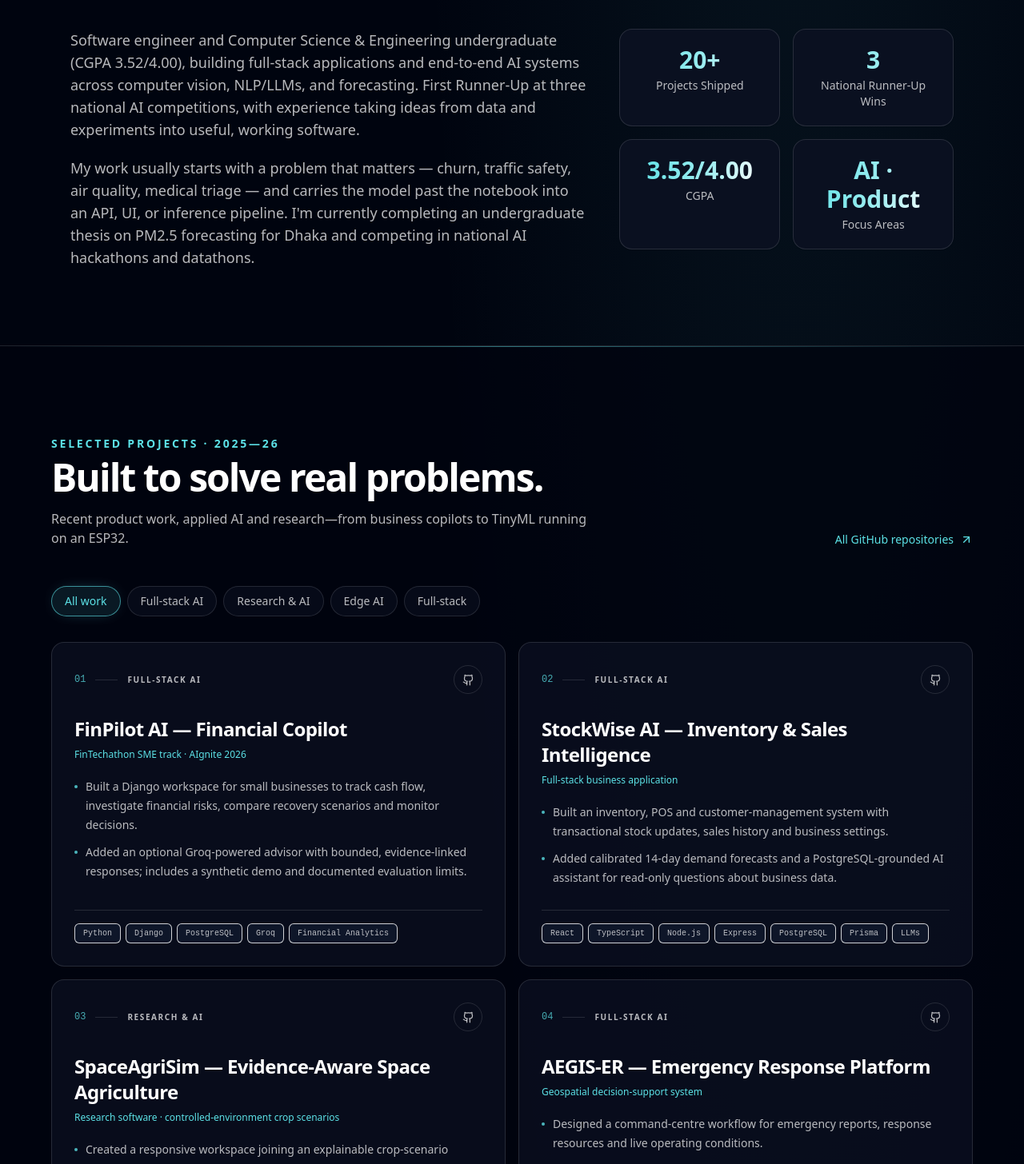
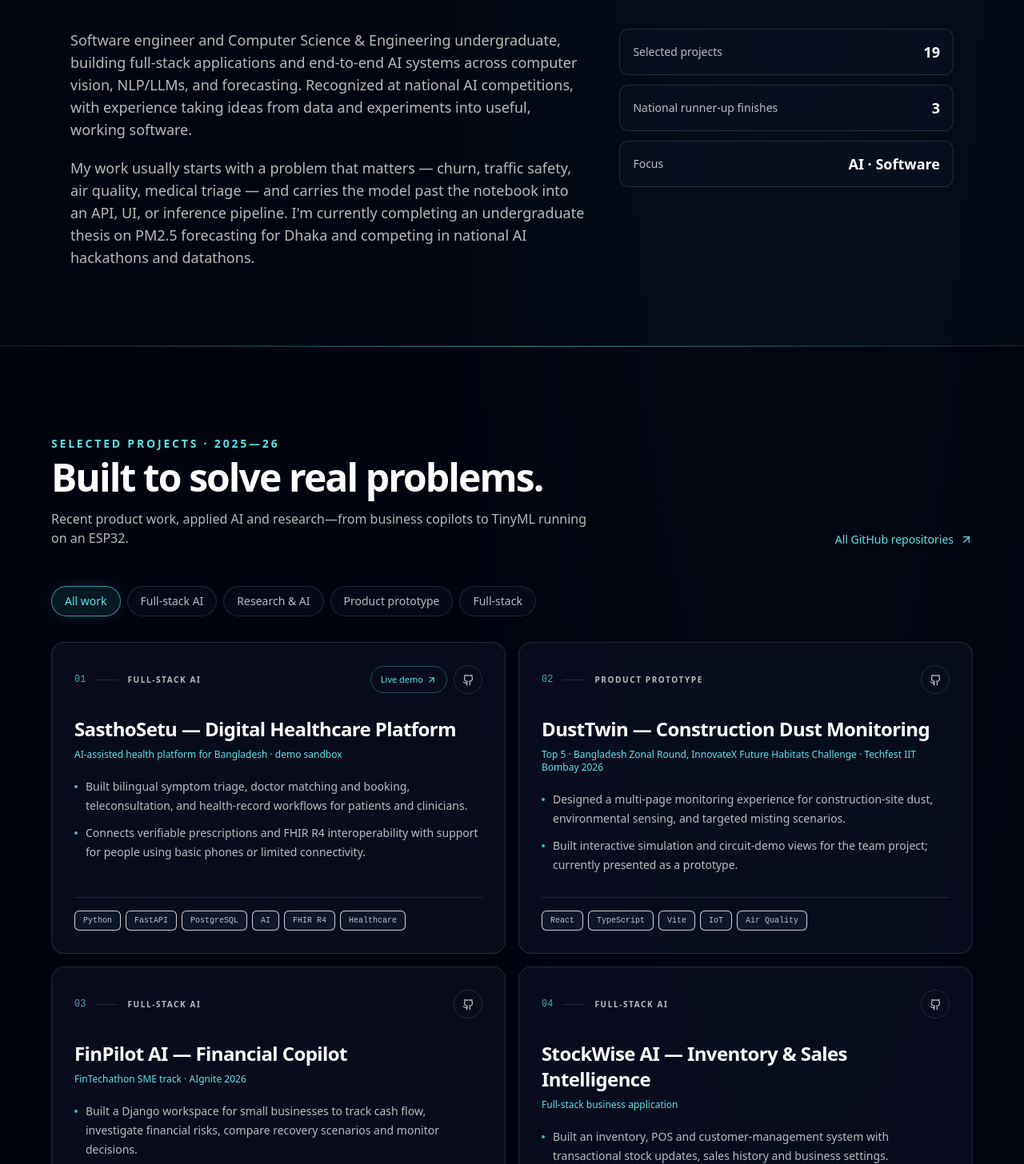
Before and after one commit to meherabmehu/Meherrab_portfolio, a Next.js app: page / in a window 1280 px wide. Shown: the part 1014-2470 px from the top of the page at 80% size. Built offline with nearby package versions, Linux system fonts and the light colour scheme.

Commit message:
Update healthcare project and portfolio profile details

```diff
--- a/components/About.tsx
+++ b/components/About.tsx
@@ -1,11 +1,10 @@
 import Reveal from "./Reveal";
-import { profile, projects, achievements, education } from "@/content/data";
+import { profile, projects, achievements } from "@/content/data";
 
 const stats = [
-  { label: "Projects Shipped", value: `${projects.length}+` },
-  { label: "National Runner-Up Wins", value: `${achievements.filter((a) => a.highlight).length}` },
-  { label: "CGPA", value: education[0]?.note.replace("CGPA ", "") ?? "" },
-  { label: "Focus Areas", value: "AI · Product" },
+  { label: "Selected projects", value: `${projects.length}` },
+  { label: "National runner-up finishes", value: `${achievements.filter((a) => a.title.includes("Runner-Up")).length}` },
+  { label: "Focus", value: "AI · Software" },
 ];
 
 export default function About() {
@@ -28,12 +27,12 @@ export default function About() {
           </Reveal>
         </div>
 
-        <div className="grid grid-cols-2 gap-4 lg:col-span-2 lg:content-start">
+        <div className="grid grid-cols-1 gap-3 sm:grid-cols-3 lg:col-span-2 lg:grid-cols-1 lg:content-start">
           {stats.map((stat, index) => (
             <Reveal key={stat.label} delay={0.15 + index * 0.05}>
-              <div className="card-hover h-full rounded-2xl border border-border bg-card p-5 text-center shadow-sm">
-                <div className="gradient-text text-2xl font-bold sm:text-3xl">{stat.value}</div>
-                <div className="mt-1 text-xs text-muted sm:text-sm">{stat.label}</div>
+              <div className="flex h-full items-center justify-between gap-4 rounded-xl border border-border bg-card/70 px-4 py-3.5 transition hover:border-accent/30">
+                <div className="text-xs text-muted sm:text-sm">{stat.label}</div>
+                <div className="shrink-0 text-base font-semibold text-ink sm:text-lg">{stat.value}</div>
               </div>
             </Reveal>
           ))}
--- a/components/Achievements.tsx
+++ b/components/Achievements.tsx
@@ -13,7 +13,7 @@ export default function Achievements() {
         <h2 className="mb-12 text-3xl font-bold sm:text-4xl">Competitions &amp; Recognition</h2>
       </Reveal>
 
-      <div className="mb-8 grid gap-4 sm:grid-cols-3">
+      <div className="mb-8 grid gap-4 sm:grid-cols-2 xl:grid-cols-4">
         {highlights.map((a, i) => (
           <Reveal key={a.title} delay={i * 0.08}>
             <div className="card-hover h-full rounded-2xl border border-accent/30 bg-gradient-to-br from-accent/10 via-card/60 to-card/60 p-5">
--- a/components/Education.tsx
+++ b/components/Education.tsx
@@ -8,7 +8,7 @@ export default function Education() {
       <div className="mx-auto max-w-6xl">
         <Reveal>
           <p className="section-heading">Education</p>
-          <h2 className="mb-12 text-3xl font-bold sm:text-4xl">Academic Background</h2>
+          <h2 className="mb-12 text-3xl font-semibold tracking-tight sm:text-4xl">University &amp; certifications</h2>
         </Reveal>
 
         <div className="grid gap-6 lg:grid-cols-3">
@@ -22,9 +22,6 @@ export default function Education() {
                   <div>
                     <h3 className="text-base font-semibold text-ink">{e.degree}</h3>
                     <p className="text-sm text-accent3">{e.school}</p>
-                    <p className="mt-1 text-sm text-muted">
-                      {e.period} · {e.note}
-                    </p>
                   </div>
                 </div>
               </Reveal>
--- a/components/Projects.tsx
+++ b/components/Projects.tsx
@@ -5,7 +5,7 @@ import { Github, ArrowUpRight, ChevronDown, ChevronUp } from "lucide-react";
 import Reveal from "./Reveal";
 import { projects } from "@/content/data";
 
-const filters = ["All work", "Full-stack AI", "Research & AI", "Edge AI", "Full-stack"] as const;
+const filters = ["All work", "Full-stack AI", "Research & AI", "Product prototype", "Full-stack"] as const;
 const INITIAL_COUNT = 6;
 
 export default function Projects() {
@@ -74,11 +74,18 @@ export default function Projects() {
                     <span className="h-px w-7 bg-border" />
                     <span className="text-[10px] font-semibold uppercase tracking-[.16em] text-muted">{project.category}</span>
                   </div>
-                  {project.githubUrl && (
-                    <a href={project.githubUrl} target="_blank" rel="noreferrer" aria-label={`View ${project.title} on GitHub`} className="inline-flex h-9 w-9 items-center justify-center rounded-full border border-border text-muted transition hover:border-accent/60 hover:text-accent">
-                      <Github size={15} />
-                    </a>
-                  )}
+                  <div className="flex items-center gap-2">
+                    {project.demoUrl && (
+                      <a href={project.demoUrl} target="_blank" rel="noreferrer" className="inline-flex items-center gap-1 rounded-full border border-accent/30 px-3 py-2 text-[11px] font-medium text-accent transition hover:border-accent/60 hover:bg-accent/10">
+                        Live demo <ArrowUpRight size={13} />
+                      </a>
+                    )}
+                    {project.githubUrl && (
+                      <a href={project.githubUrl} target="_blank" rel="noreferrer" aria-label={`View ${project.title} on GitHub`} className="inline-flex h-9 w-9 items-center justify-center rounded-full border border-border text-muted transition hover:border-accent/60 hover:text-accent">
+                        <Github size={15} />
+                      </a>
+                    )}
+                  </div>
                 </div>
 
                 <h3 className="max-w-xl text-xl font-semibold leading-snug tracking-tight text-ink sm:text-2xl">{project.title}</h3>
--- a/content/data.ts
+++ b/content/data.ts
@@ -33,7 +33,7 @@ export const profile = {
   // Short one-liner shown big in the Hero — keep this punchy, not a full bio.
   tagline: "I turn research papers and messy data into AI systems that actually ship.",
   summary:
-    "Software engineer and Computer Science & Engineering undergraduate (CGPA 3.52/4.00), building full-stack applications and end-to-end AI systems across computer vision, NLP/LLMs, and forecasting. First Runner-Up at three national AI competitions, with experience taking ideas from data and experiments into useful, working software.",
+    "Software engineer and Computer Science & Engineering undergraduate, building full-stack applications and end-to-end AI systems across computer vision, NLP/LLMs, and forecasting. Recognized at national AI competitions, with experience taking ideas from data and experiments into useful, working software.",
   // Second paragraph shown only in the About section, for extra detail/story
   // beyond the summary above (which also doubles as the page's meta description).
   bioDetail:
@@ -52,11 +52,37 @@ export type Project = {
   description: string[]; // bullet points
   tech: string[];
   githubUrl: string;
+  demoUrl?: string;
   category: string;
   featured?: boolean; // featured projects render larger in the grid
 };
 
 export const projects: Project[] = [
+  {
+    title: "SasthoSetu — Digital Healthcare Platform",
+    context: "AI-assisted health platform for Bangladesh · demo sandbox",
+    description: [
+      "Built bilingual symptom triage, doctor matching and booking, teleconsultation, and health-record workflows for patients and clinicians.",
+      "Connects verifiable prescriptions and FHIR R4 interoperability with support for people using basic phones or limited connectivity.",
+    ],
+    tech: ["Python", "FastAPI", "PostgreSQL", "AI", "FHIR R4", "Healthcare"],
+    githubUrl: "https://github.com/meherabmehu/SasthoSetu",
+    demoUrl: "https://sasthosetu.onrender.com",
+    category: "Full-stack AI",
+    featured: true,
+  },
+  {
+    title: "DustTwin — Construction Dust Monitoring",
+    context: "Top 5 · Bangladesh Zonal Round, InnovateX Future Habitats Challenge · Techfest IIT Bombay 2026",
+    description: [
+      "Designed a multi-page monitoring experience for construction-site dust, environmental sensing, and targeted misting scenarios.",
+      "Built interactive simulation and circuit-demo views for the team project; currently presented as a prototype.",
+    ],
+    tech: ["React", "TypeScript", "Vite", "IoT", "Air Quality"],
+    githubUrl: "https://github.com/meherabmehu/DustTwin",
+    category: "Product prototype",
+    featured: true,
+  },
   {
     title: "FinPilot AI — Financial Copilot",
     context: "FinTechathon SME track · AIgnite 2026",
@@ -91,30 +117,6 @@ export const projects: Project[] = [
     tech: ["Python", "FastAPI", "React", "NASA OSDR", "Machine Learning", "SVG"],
     githubUrl: "https://github.com/meherabmehu/SpaceAgriSim",
     category: "Research & AI",
-    featured: true,
-  },
-  {
-    title: "AEGIS-ER — Emergency Response Platform",
-    context: "Geospatial decision-support system",
-    description: [
-      "Designed a command-centre workflow for emergency reports, response resources and live operating conditions.",
-      "Combines explainable triage with disruption-aware routing to support dispatch decisions under changing road conditions.",
-    ],
-    tech: ["Python", "FastAPI", "Geospatial Systems", "Leaflet", "Optimization"],
-    githubUrl: "https://github.com/meherabmehu/aegis-er-platform",
-    category: "Full-stack AI",
-    featured: true,
-  },
-  {
-    title: "Pre-Impact Fall Detection on ESP32",
-    context: "TinyML · wearable inertial sensing",
-    description: [
-      "Built a compact INT8 model that classifies motion windows as non-fall, alert or fall on an ESP32 using MPU6050 sensor data.",
-      "Trained and evaluated across public fall datasets, exported the model to TensorFlow Lite Micro and verified inference on physical hardware.",
-    ],
-    tech: ["TensorFlow", "TensorFlow Lite Micro", "ESP32", "C++", "TinyML"],
-    githubUrl: "https://github.com/meherabmehu/elderly_fall_detection",
-    category: "Edge AI",
     featured: true,
   },
   {
@@ -254,14 +256,6 @@ export const projects: Project[] = [
     category: "Full-stack AI",
   },
   {
-    title: "SasthoSetu — Digital Healthcare Platform",
-    context: "Personal Project",
-    description: ["Healthcare platform with patient and provider workflows, appointment management, medical records and AI-assisted health features, backed by a documented REST API."],
-    tech: ["Python", "FastAPI", "PostgreSQL", "React", "JWT", "AI"],
-    githubUrl: "https://github.com/meherabmehu/SasthoSetu",
-    category: "Full-stack AI",
-  },
-  {
     title: "Vantage Robotics Simulator",
     context: "Personal Project",
     description: ["Browser-based robot-arm control with forward/inverse kinematics, built with React, TypeScript, and Three.js"],
@@ -312,6 +306,11 @@ export const skills: { category: string; items: string[] }[] = [
 // ACHIEVEMENTS — competition wins and recognitions, most important first.
 // ----------------------------------------------------------------------------
 export const achievements: { title: string; note?: string; highlight?: boolean }[] = [
+  {
+    title: "Top 5 Team — Bangladesh Zonal Round, InnovateX Future Habitats Challenge (Techfest IIT Bombay 2026)",
+    note: "Team CTRL_V · DustTwin · Hosted at DUET, Gazipur",
+    highlight: true,
+  },
   { title: "First Runner-Up — bKash x NSUCEC Cybernauts 2026 Datathon Grand Finale", note: "National datathon", highlight: true },
   { title: "First Runner-Up — Data Hackathon, 5th National Data Science Summit (NDSS) 2026", note: "Daffodil International University", highlight: true },
   { title: "First Runner-Up — DUET CSE Carnival 2026 AI Hackathon", highlight: true },
@@ -356,24 +355,10 @@ export const leadership: { role: string; org: string; points: string[] }[] = [
 // ----------------------------------------------------------------------------
 // EDUCATION
 // ----------------------------------------------------------------------------
-export const education: { degree: string; school: string; period: string; note: string }[] = [
+export const education: { degree: string; school: string }[] = [
   {
     degree: "B.Sc. in Computer Science & Engineering",
     school: "International University of Business Agriculture and Technology (IUBAT), Dhaka",
-    period: "Expected 2026",
-    note: "CGPA 3.52/4.00",
-  },
-  {
-    degree: "HSC (Science)",
-    school: "Govt. Nalchity College",
-    period: "2020",
-    note: "GPA 4.50/5.00",
-  },
-  {
-    degree: "SSC (Science)",
-    school: "Nandikathi Adarsha Secondary School",
-    period: "2018",
-    note: "GPA 4.28/5.00",
   },
 ];
 
```
